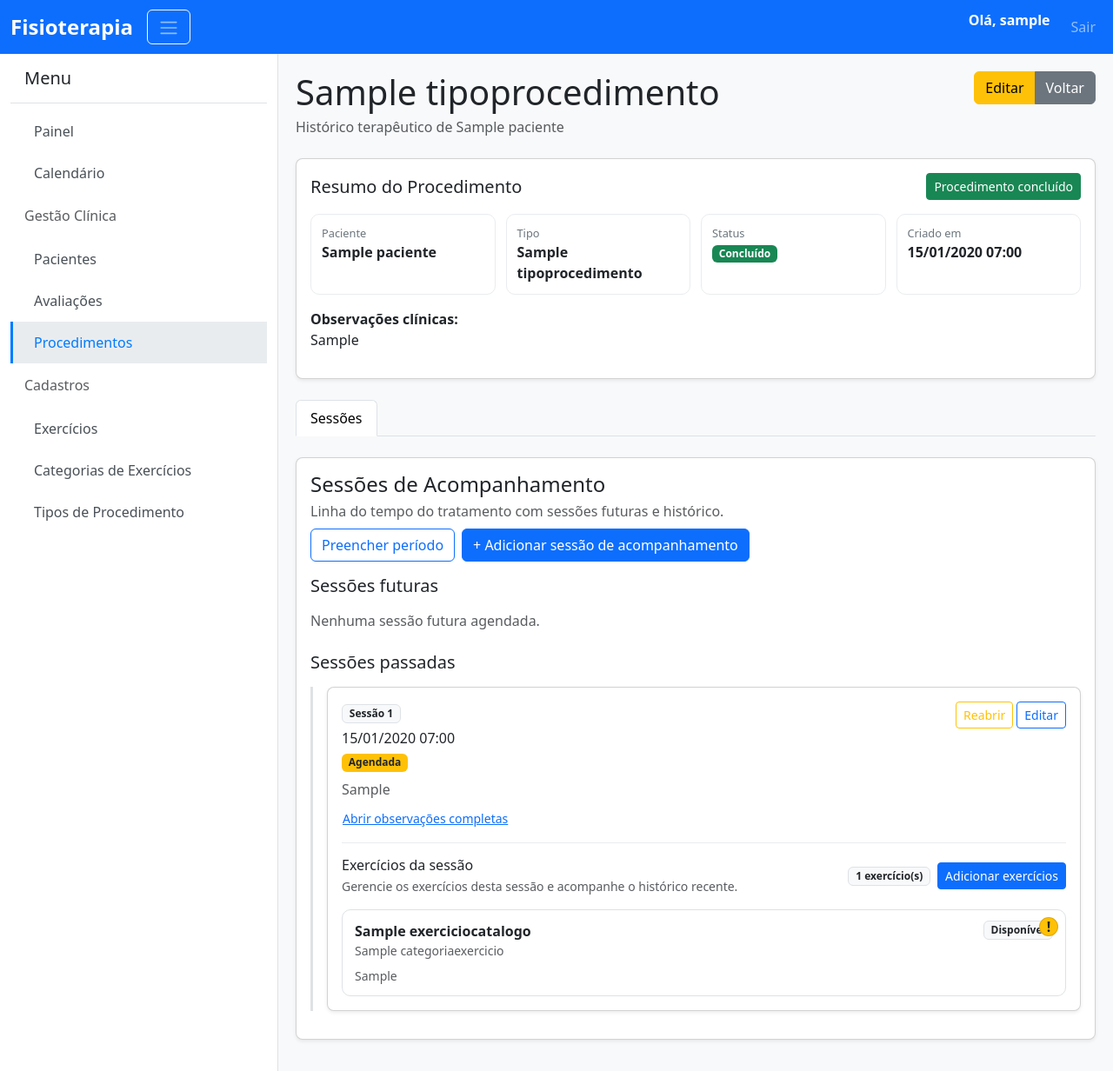
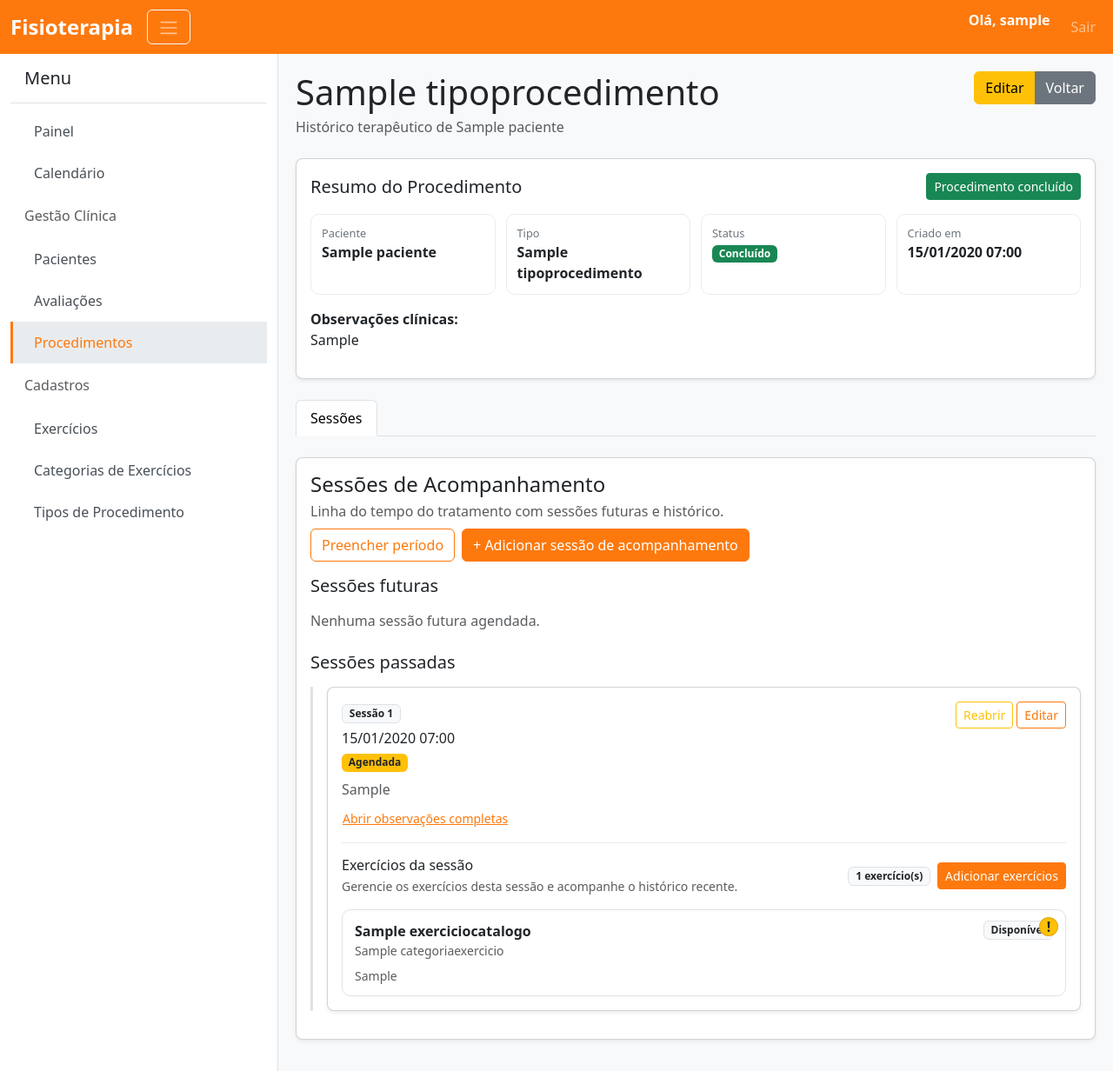
Before and after one commit to crissisueta/Fisio, a Django app: page /forms/procedimentos/1/ in a window 1280 px wide. Shown: the whole page at 87% size. Run offline with Django 4.2, Linux system fonts and the light colour scheme; a user stored in the database is signed in; tables that the repository leaves empty hold one stand-in row (values such as "Sample post").

Commit message:
centralized color theming

```diff
--- a/procedimentos/presenters/calendar.py
+++ b/procedimentos/presenters/calendar.py
@@ -6,9 +6,10 @@ from core.utils.datetime import ensure_aware_datetime
 from ..models import Sessao
 
 
-COR_PADRAO_PROCEDIMENTO = "#0d6efd"
+COR_PRINCIPAL_TEMA = "var(--app-primary)"
+COR_PADRAO_PROCEDIMENTO = COR_PRINCIPAL_TEMA
 CORES_TIPO_PROCEDIMENTO = {
-    "fisioterapia": "#0d6efd",
+    "fisioterapia": COR_PRINCIPAL_TEMA,
     "acupuntura": "#6f42c1",
     "drenagem linfatica": "#20c997",
     "pilates": "#fd7e14",
--- /dev/null
+++ b/static/css/theme.css
@@ -0,0 +1,75 @@
+:root {
+    --app-primary: #fd790d;
+    --app-primary-rgb: 13, 110, 253;
+    --app-primary-hover: #d4d70b;
+    --app-primary-hover-rgb: 11, 94, 215;
+    --app-primary-active: #cab00a;
+    --app-primary-contrast: #fff;
+
+    --bs-primary: var(--app-primary);
+    --bs-primary-rgb: var(--app-primary-rgb);
+    --bs-link-color: var(--app-primary);
+    --bs-link-color-rgb: var(--app-primary-rgb);
+    --bs-link-hover-color: var(--app-primary-hover);
+    --bs-link-hover-color-rgb: var(--app-primary-hover-rgb);
+}
+
+.bg-primary {
+    background-color: var(--app-primary) !important;
+}
+
+.text-primary {
+    color: var(--app-primary) !important;
+}
+
+.border-primary {
+    border-color: var(--app-primary) !important;
+}
+
+.btn-primary {
+    --bs-btn-color: var(--app-primary-contrast);
+    --bs-btn-bg: var(--app-primary);
+    --bs-btn-border-color: var(--app-primary);
+    --bs-btn-hover-color: var(--app-primary-contrast);
+    --bs-btn-hover-bg: var(--app-primary-hover);
+    --bs-btn-hover-border-color: var(--app-primary-hover);
+    --bs-btn-focus-shadow-rgb: var(--app-primary-rgb);
+    --bs-btn-active-color: var(--app-primary-contrast);
+    --bs-btn-active-bg: var(--app-primary-active);
+    --bs-btn-active-border-color: var(--app-primary-active);
+    --bs-btn-disabled-color: var(--app-primary-contrast);
+    --bs-btn-disabled-bg: var(--app-primary);
+    --bs-btn-disabled-border-color: var(--app-primary);
+}
+
+.btn-outline-primary {
+    --bs-btn-color: var(--app-primary);
+    --bs-btn-border-color: var(--app-primary);
+    --bs-btn-hover-color: var(--app-primary-contrast);
+    --bs-btn-hover-bg: var(--app-primary);
+    --bs-btn-hover-border-color: var(--app-primary);
+    --bs-btn-focus-shadow-rgb: var(--app-primary-rgb);
+    --bs-btn-active-color: var(--app-primary-contrast);
+    --bs-btn-active-bg: var(--app-primary);
+    --bs-btn-active-border-color: var(--app-primary);
+    --bs-btn-disabled-color: var(--app-primary);
+    --bs-btn-disabled-bg: transparent;
+    --bs-btn-disabled-border-color: var(--app-primary);
+}
+
+.form-check-input:checked {
+    background-color: var(--app-primary);
+    border-color: var(--app-primary);
+}
+
+.form-check-input:focus {
+    border-color: var(--app-primary);
+    box-shadow: 0 0 0 0.25rem rgba(var(--app-primary-rgb), 0.25);
+}
+
+.dropdown-item.active,
+.dropdown-item:active,
+.nav-pills .nav-link.active,
+.nav-pills .show > .nav-link {
+    background-color: var(--app-primary);
+}
--- a/templates/base.html
+++ b/templates/base.html
@@ -1,10 +1,11 @@
-<!DOCTYPE html>
+{% load static %}<!DOCTYPE html>
 <html lang="pt-br">
 <head>
     <meta charset="UTF-8">
     <meta name="viewport" content="width=device-width, initial-scale=1.0">
     <title>{% block title %}Sistema de Gestão Clínica - Fisioterapia{% endblock %}</title>
     <link href="https://cdn.jsdelivr.net/npm/bootstrap@5.3.0/dist/css/bootstrap.min.css" rel="stylesheet">
+    <link href="{% static 'css/theme.css' %}" rel="stylesheet">
     <style>
         body { background-color: #f8f9fa; }
         .navbar-brand { font-weight: bold; font-size: 1.5rem; }
@@ -19,8 +20,8 @@
         }
         .sidebar a:hover, .sidebar a.active {
             background-color: #e9ecef;
-            border-left-color: #007bff;
-            color: #007bff;
+            border-left-color: var(--app-primary);
+            color: var(--app-primary);
         }
         .main-content { padding: 20px; }
         .card { border-radius: 0.5rem; box-shadow: 0 0.125rem 0.25rem rgba(0,0,0,0.075); }
--- a/templates/forms/inscricao_detail.html
+++ b/templates/forms/inscricao_detail.html
@@ -79,7 +79,7 @@
     }
     .exercise-tracking-category-toggle:hover,
     .exercise-tracking-category-toggle:focus {
-        color: #0d6efd;
+        color: var(--app-primary);
     }
     .exercise-tracking-category-caret {
         display: inline-flex;
@@ -111,8 +111,8 @@
     }
     .exercise-tracking-cell-button:hover,
     .exercise-tracking-cell-button:focus {
-        background: rgba(13, 110, 253, 0.08);
-        box-shadow: inset 0 0 0 1px rgba(13, 110, 253, 0.24);
+        background: rgba(var(--app-primary-rgb), 0.08);
+        box-shadow: inset 0 0 0 1px rgba(var(--app-primary-rgb), 0.24);
         outline: 0;
     }
     .exercise-tracking-cell-button.is-saving {
--- a/templates/forms/procedure_detail.html
+++ b/templates/forms/procedure_detail.html
@@ -7,12 +7,12 @@
     .summary-item { border: 1px solid #e9ecef; border-radius: 10px; padding: 12px; background: #fff; }
     .summary-item .label { font-size: 0.8rem; color: #6c757d; display: block; }
     .timeline-col { border-left: 3px solid #dee2e6; padding-left: 16px; }
-    .sessao-card.proxima-sessao { border: 2px solid #0d6efd; box-shadow: 0 0.3rem 0.8rem rgba(13, 110, 253, 0.15); }
+    .sessao-card.proxima-sessao { border: 2px solid var(--app-primary); box-shadow: 0 0.3rem 0.8rem rgba(var(--app-primary-rgb), 0.15); }
     .procedure-tab-content { margin-top: 1.5rem; }
     .session-exercise-panel { border-top: 1px solid #e9ecef; margin-top: 1rem; padding-top: 1rem; }
     .exercise-item { position: relative; border: 1px solid #dee2e6; border-radius: 10px; padding: 12px 14px; background: #fff; }
     .exercise-item-red { border-color: #dc3545; background: rgba(220, 53, 69, 0.06); }
-    .exercise-item-blue { border-color: #0d6efd; background: rgba(13, 110, 253, 0.06); }
+    .exercise-item-blue { border-color: var(--app-primary); background: rgba(var(--app-primary-rgb), 0.06); }
     .exercise-item-normal { border-color: #dee2e6; }
     .exercise-warning-badge { position: absolute; top: 8px; right: 8px; width: 22px; height: 22px; border-radius: 999px; background: #ffc107; color: #212529; display: inline-flex; align-items: center; justify-content: center; font-weight: 700; border: 1px solid rgba(0, 0, 0, 0.12); }
     .exercise-list-grid { display: grid; gap: 12px; grid-template-columns: repeat(auto-fit, minmax(230px, 1fr)); }
```
